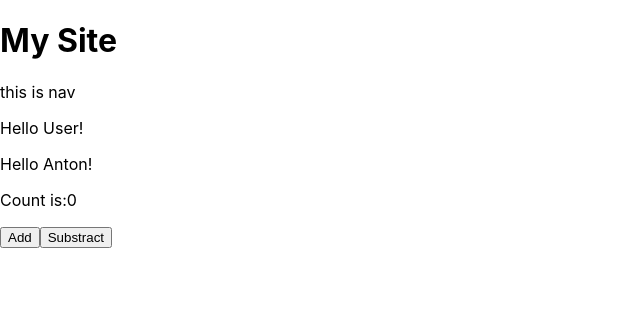
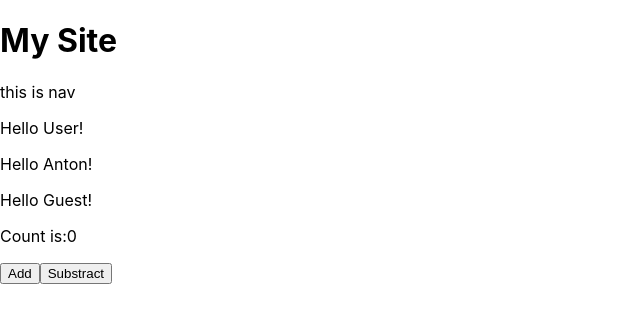
Before and after one commit to SerhiiKachur/fe-2023-1-git, a React (Create React App) app in the folder fe-2023-1-react-app/: page / in a window 1280 px wide. Shown: the top 322 px of the page, without its empty margins (0-640 px from the left). Built offline with nearby package versions, Linux system fonts and the light colour scheme.

Commit message:
Add dynamic render variatns

```diff
--- a/fe-2023-1-react-app/src/App.js
+++ b/fe-2023-1-react-app/src/App.js
@@ -10,6 +10,7 @@ class App extends React.Component {
         <Header />
         <Greeting name="User" />
         <Greeting name="Anton" />
+        <Greeting />
         <Counter />
       </div>
     );
--- a/fe-2023-1-react-app/src/Components/Greeting/index.jsx
+++ b/fe-2023-1-react-app/src/Components/Greeting/index.jsx
@@ -1,12 +1,46 @@
 import React from "react";
 
-class Greeting extends React.Component {
-  render() {
-    const { name } = this.props;
-    console.log(name);
-    return <p>Hello {name}!</p>;
-  }
+// class Greeting extends React.Component {
+//   render() {
+//     const { name } = this.props;
+//     // console.log(name);
+//     // 1. Умовний рендерінг з перевіркою якщо невказаний пропс(name);
+//     // if (!name) {
+//     // return <p>Hello Guest!</p>;
+//     // }
+//     // return <p>Hello {name}!</p>;
+
+//     // 2. Тернарна версія перевірки на пустий пропс:
+//     // const userName = !name ? 'Guest': name;
+//     // return <p>Hello {userName}!</p>;
+
+//     // 2.5 Тернарна версія перевірки без створення окремої змінної
+//     // одразу повертаємо
+//     return <p>Hello {!name ? "Guest" : name} </p>;
+//   }
+// }
+
+
+// 3. Через створеня додаткових функцій (змінних)
+// function Greeting(props) {
+//   const { name } = props;
+//   if (!name) {
+//     return <GreetGuest />;
+//   }
+//   return <GreetUser userName={name}/>
+// }
+
+// 3.5 Через тернарку:
+
+function Greeting (props){
+  const {name }=props;
+  return !name ? <GreetGuest /> : <GreetUser userName={name}/>;
 }
 
+function GreetUser(props) {
+  return <p>Hello {props.userName}!</p>
+}
+
+const GreetGuest = (props)=> <p>Hello Guest!</p>
 
 export default Greeting;
```
Also changed, not shown: fe-2023-1-react-app/src/Components/Header/index.jsx (+14 -5 lines).
